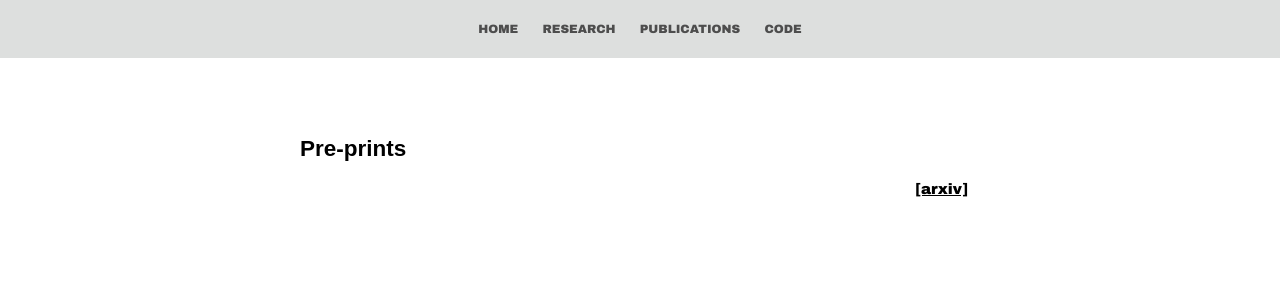
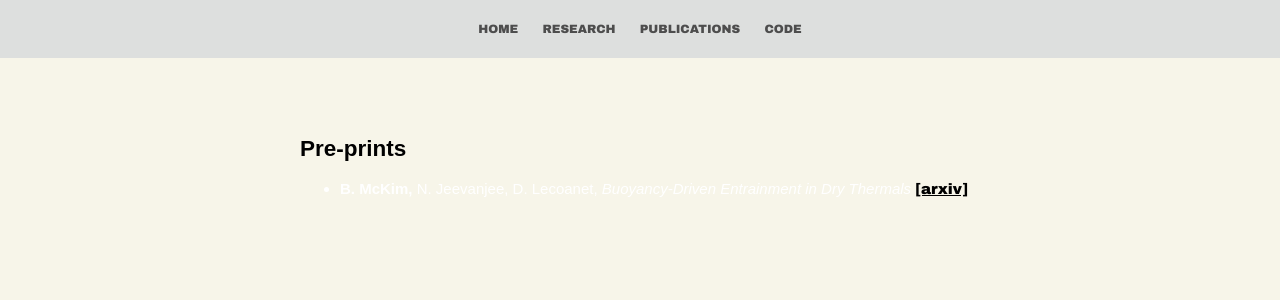
Before and after one commit to mckimb/mckimb.github.io, a Jekyll site: the page built from papers/index.html, in a window 1280 px wide. Shown: the top 300 px of the page. Built offline with Jekyll 4.4.1, drawn with Linux system fonts in a browser that asks for light colours.

Commit message:
Update main.css

```diff
--- a/css/main.css
+++ b/css/main.css
@@ -3,7 +3,7 @@ body {
     margin-right: 300px;
     font-family: Arial, Helvetica, sans-serif;
     font-size: 15px;
-    background-color: white;
+    background-color: #f7f5e9;
 }
 
 body h4 {
```
